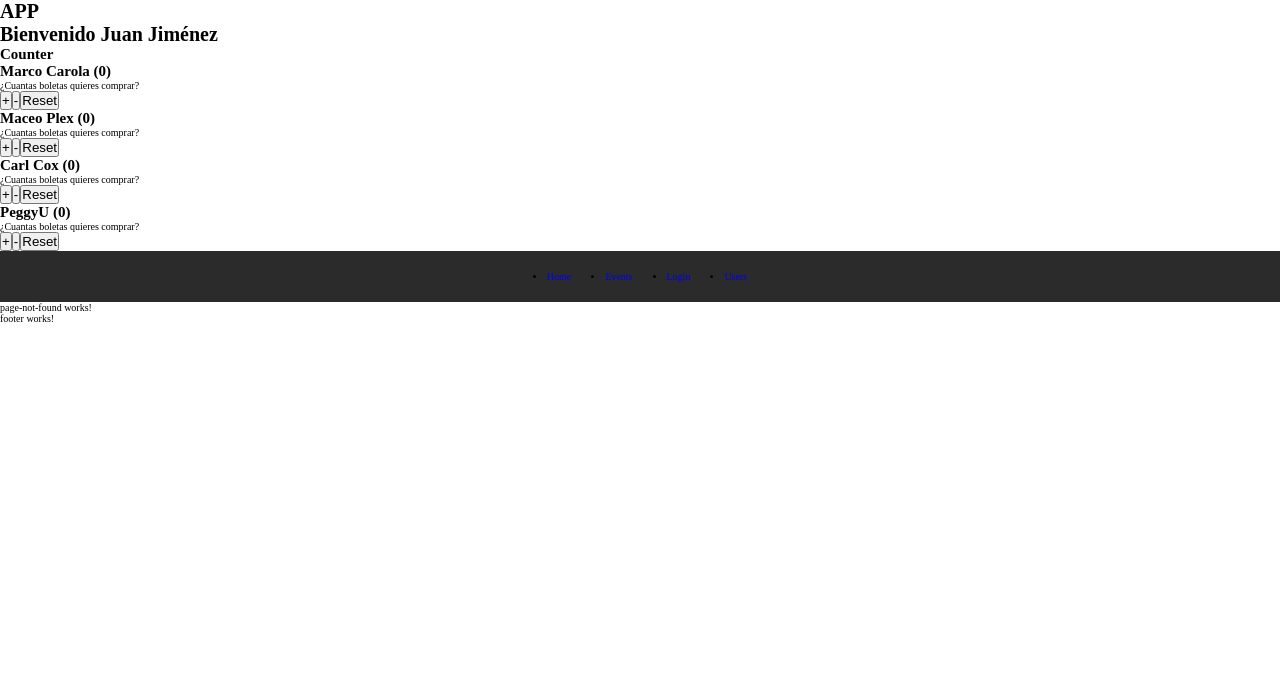
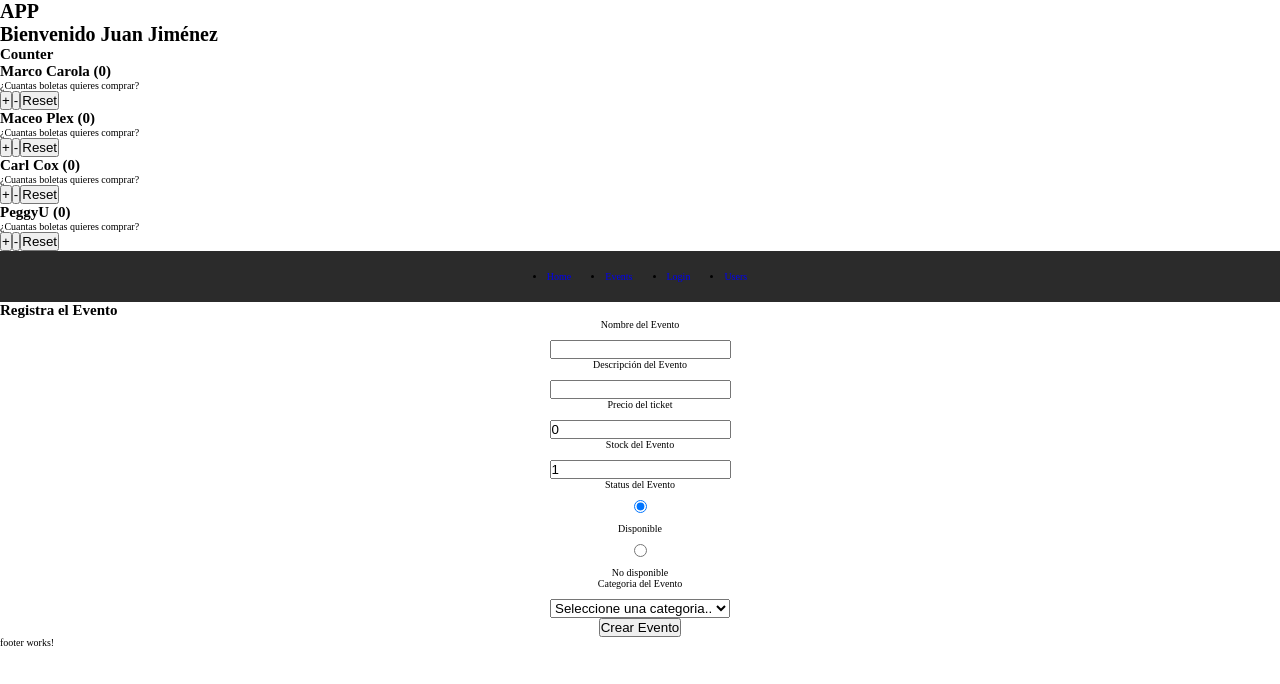
Before and after one commit to aforero979-prog/Frontend-SAM-Events, an Angular app: page /event-new in a window 1280 px wide. Before the commit this address led to /404. Shown: the top 684 px of the page. Built offline with nearby package versions, Linux system fonts and the light colour scheme; no server answers.

Commit message:
[+] http-category, [+] evento-new-form, coneccion categories con backend

```diff
--- a/src/app/app.routes.ts
+++ b/src/app/app.routes.ts
@@ -9,6 +9,9 @@ export const routes: Routes = [
     //Rutas con LazyLoad
     {   path: 'categorie-new',
         loadComponent: () => import('./features/categories/categories-new-form/categories-new-form').then(m => m.CategoriesNewForm)
+    },
+    { path: 'event-new',
+        loadComponent: () => import('./features/eventos/evento-new-form/evento-new-form').then(m => m.EventoNewForm)
     },
     {path: 'user/list',
         loadComponent: () => import('./features/users/user-list/user-list').then(m => m.UserList)
--- /dev/null
+++ b/src/app/core/services/http-category.ts
@@ -0,0 +1,13 @@
+import { HttpClient } from '@angular/common/http';
+import { inject, Service } from '@angular/core';
+
+@Service()
+export class HttpCategory {
+    private http = inject( HttpClient )
+
+    //Metodo para obtener todas las categorias
+
+    getCategories () {
+        return this.http.get('http://localhost:3000/api/categories')
+    }
+}
--- /dev/null
+++ b/src/app/features/eventos/evento-new-form/evento-new-form.css
@@ -0,0 +1,35 @@
+.form{
+    border: 1px solid blue;
+    padding: 2rem 10rem;
+    margin: 2rem 10rem;
+    box-sizing: border-box;
+}
+.field{
+    display: flex;
+    justify-content: center;
+    align-items: center;
+    flex-direction: column;
+    flex-flow: column;
+    gap: 1rem;
+}
+
+.button{
+    display: flex;
+    justify-content: center;
+    align-items: center;
+    flex-direction: column;
+    flex-flow: column;
+}
+
+.label.input{
+    border: .5rem solid blue
+}
+
+.button{
+    display: flex;
+    justify-content: center;
+    align-items: center;
+    flex-direction: column;
+    flex-flow: column;
+
+}
--- /dev/null
+++ b/src/app/features/eventos/evento-new-form/evento-new-form.html
@@ -0,0 +1,47 @@
+<h2>Registra el Evento</h2>
+
+<form (ngSubmit)="onSubmit()" [formGroup]="formData">
+    <div class="field">
+        <label for="name">Nombre del Evento</label>
+        <input type="text" formControlName="name" id="name">
+    </div>
+
+    <div class="field">
+        <label for="description">Descripción del Evento</label>
+        <input type="text" formControlName="description" id="description">
+    </div>
+
+    <div class="field">
+        <label for="price">Precio del ticket</label>
+        <input type="number" formControlName="price" id="price">
+    </div>
+
+    <div class="field">
+        <label for="stock">Stock del Evento</label>
+        <input type="number" formControlName="stock" id="stock">
+    </div>
+
+    <div class="field">
+        <label for="status">Status del Evento</label>
+
+        <input type="radio" [value]="true" formControlName="status" id="status-avaible">
+        <label for="status-avaible">Disponible</label>
+        <input type="radio" [value]="false" formControlName="status" id="status-not-avaible">
+        <label for="status-not-avaible">No disponible</label>
+    </div>
+
+    <div class="field">
+        <label for="category">Categoria del Evento</label>
+        <select formControlName="category" id="category">
+            <option value="">Seleccione una categoria..</option>
+            <option value="hard Techno">Hard Techno</option>
+            <option value="tech House">Tech House</option>
+            <option value="groove">Groove</option>
+            <option value="techno">Techno</option>
+        </select>
+    </div>
+
+    <div class="button">
+    <button>Crear Evento </button>
+    </div>
+</form>
--- /dev/null
+++ b/src/app/features/eventos/evento-new-form/evento-new-form.ts
@@ -0,0 +1,52 @@
+import { Component, inject } from '@angular/core';
+import { FormControl, FormGroup, ReactiveFormsModule, Validators } from '@angular/forms';
+import { HttpCategory } from '../../../core/services/http-category';
+
+@Component({
+  selector: 'app-evento-new-form',
+  imports: [ReactiveFormsModule],
+  templateUrl: './evento-new-form.html',
+  styleUrl: './evento-new-form.css',
+})
+export class EventoNewForm {
+
+  private httpCategory = inject( HttpCategory )
+
+  //Atributo de la calse que va a contener al formulario
+  formData: FormGroup
+
+  constructor () {
+    this.formData = new FormGroup({
+      name: new FormControl( '', [Validators.required, Validators.minLength(5)] ),
+      description: new FormControl( '', [Validators.required] ),
+      price: new FormControl( 0, [Validators.required, Validators.min(0)] ),
+      stock: new FormControl( 1, [Validators.required, Validators.min(1)]),
+      status: new FormControl(true, [Validators.required]),
+      category: new FormControl('', [Validators.required])
+    })
+  }
+
+  onSubmit() {
+
+    if(this.formData.valid) {
+      console.log( this.formData.value )
+    } else {
+      console.log('El formulario no es valido')
+    }
+  }
+
+  //Hook: Cclo de vida que sabe cuando se inicializa el componente
+
+  ngOnInit() {
+    this.httpCategory.getCategories().subscribe({
+      next: (data) => {
+        console.log(data)
+      },
+      error: (err) => {
+        console.error(err)
+      },
+      complete: () => {}
+    })
+  }
+
+}
```
